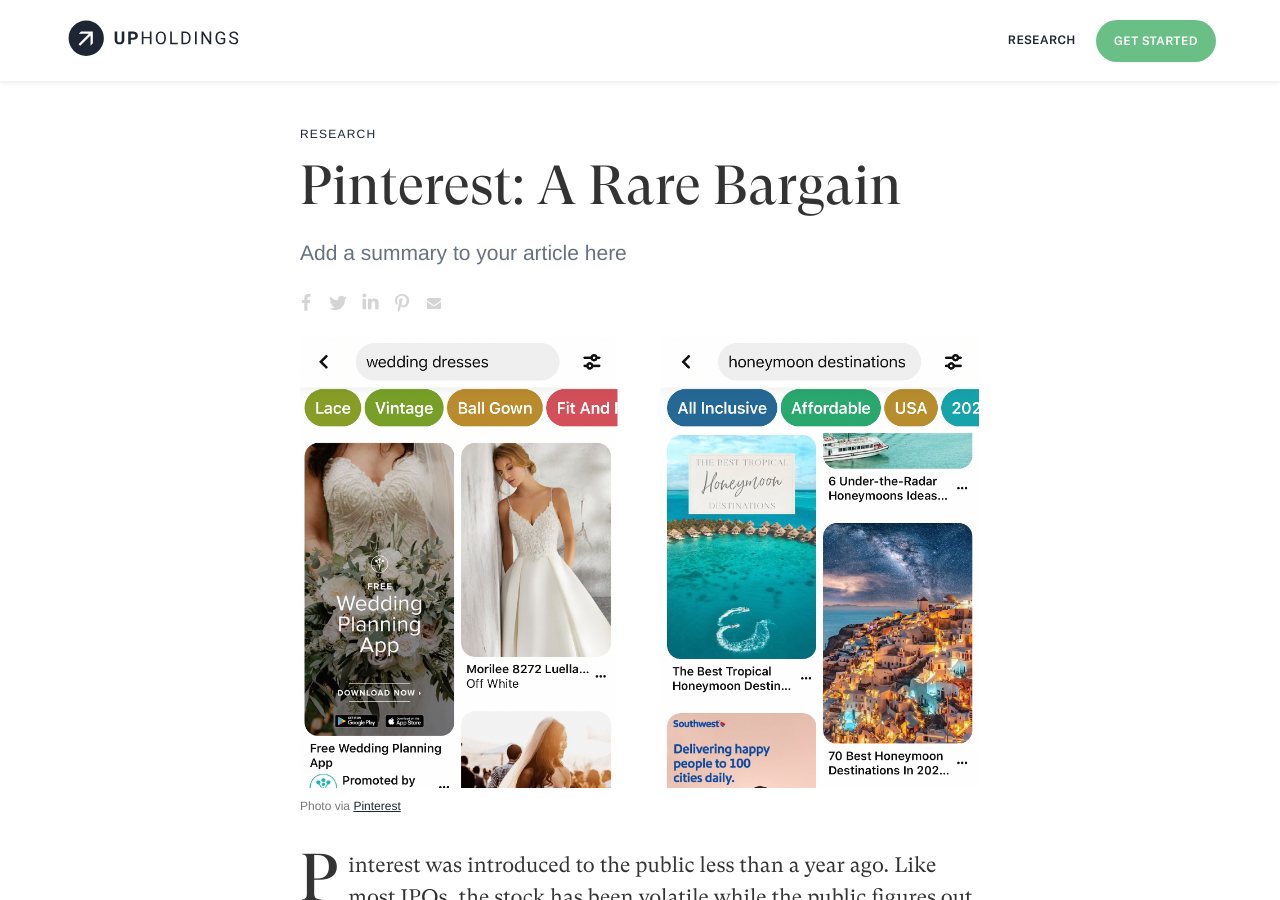
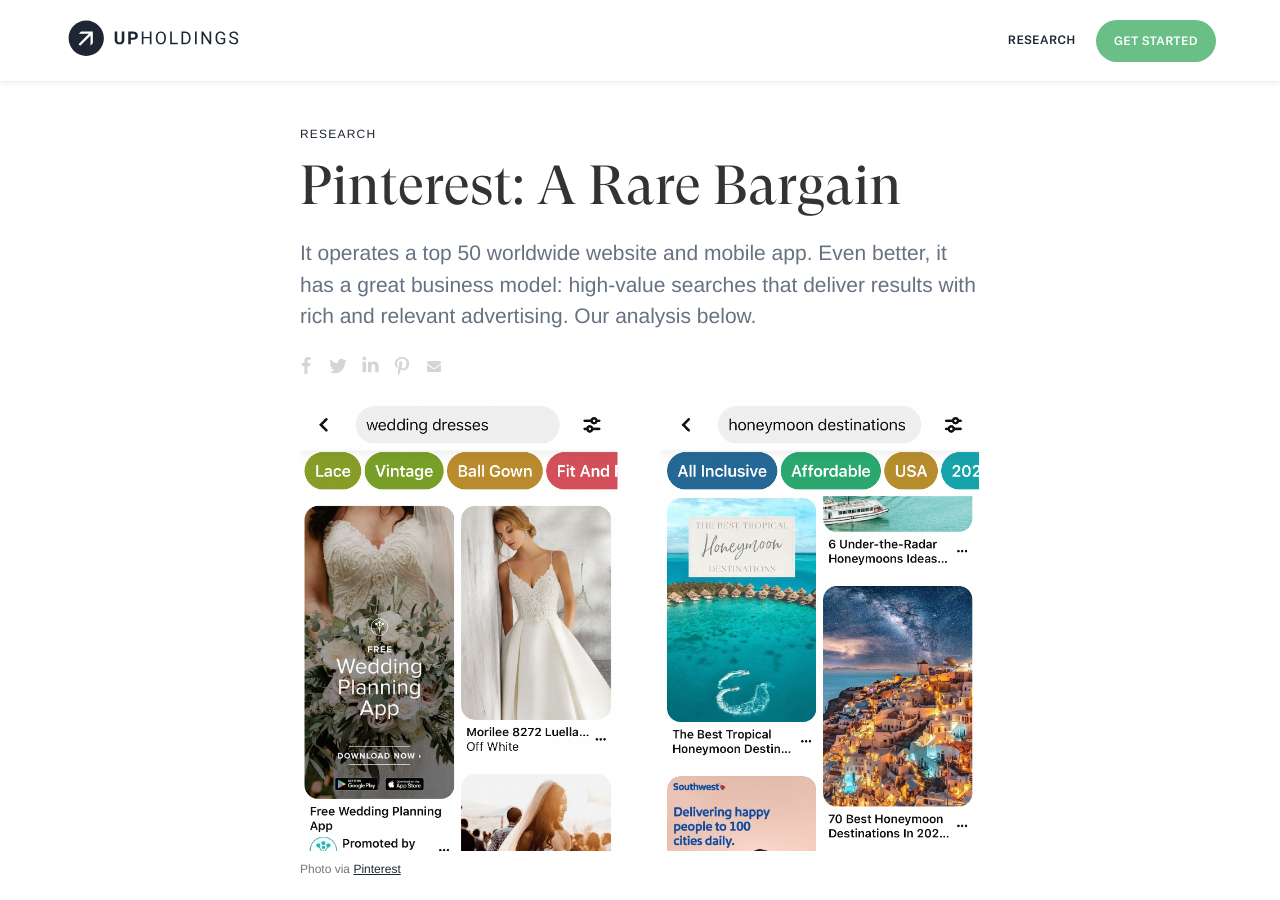
Before and after one commit to willanderson/Upholdings, a Jekyll site: the page built from _posts/2020-03-02-pinterest-a-rare-bargain.markdown, in a window 1280 px wide and 900 px high. Built offline with Jekyll 4.4.1, drawn with Linux system fonts in a browser that asks for light colours; nearby versions of some CDN libraries; some web fonts are replaced; comment, search, counter and statistics services are not loaded.

Commit message:
Updated Pinterest A Rare Bargain

```diff
--- a/_posts/2020-03-02-pinterest-a-rare-bargain.markdown
+++ b/_posts/2020-03-02-pinterest-a-rare-bargain.markdown
@@ -1,6 +1,9 @@
 ---
 title: 'Pinterest: A Rare Bargain'
 date: 2020-03-02 18:10:00 Z
+summary: 'It operates a top 50 worldwide website and mobile app. Even better, it has
+  a great business model: high-value searches that deliver results with rich and relevant
+  advertising. Our analysis below.'
 image: "/uploads/Screen%20Shot%202020-02-12%20at%208.42.35%20PM.png"
 credit:
 - Pinterest
```
